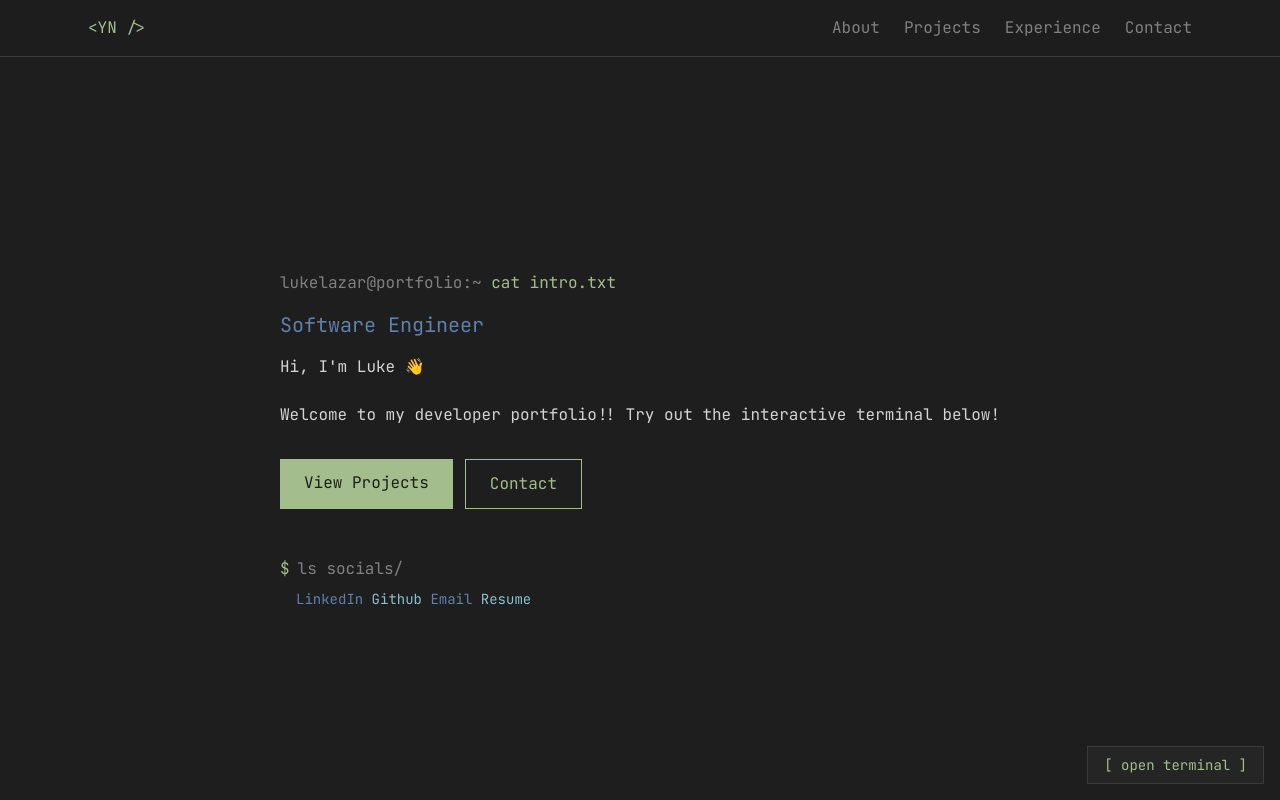
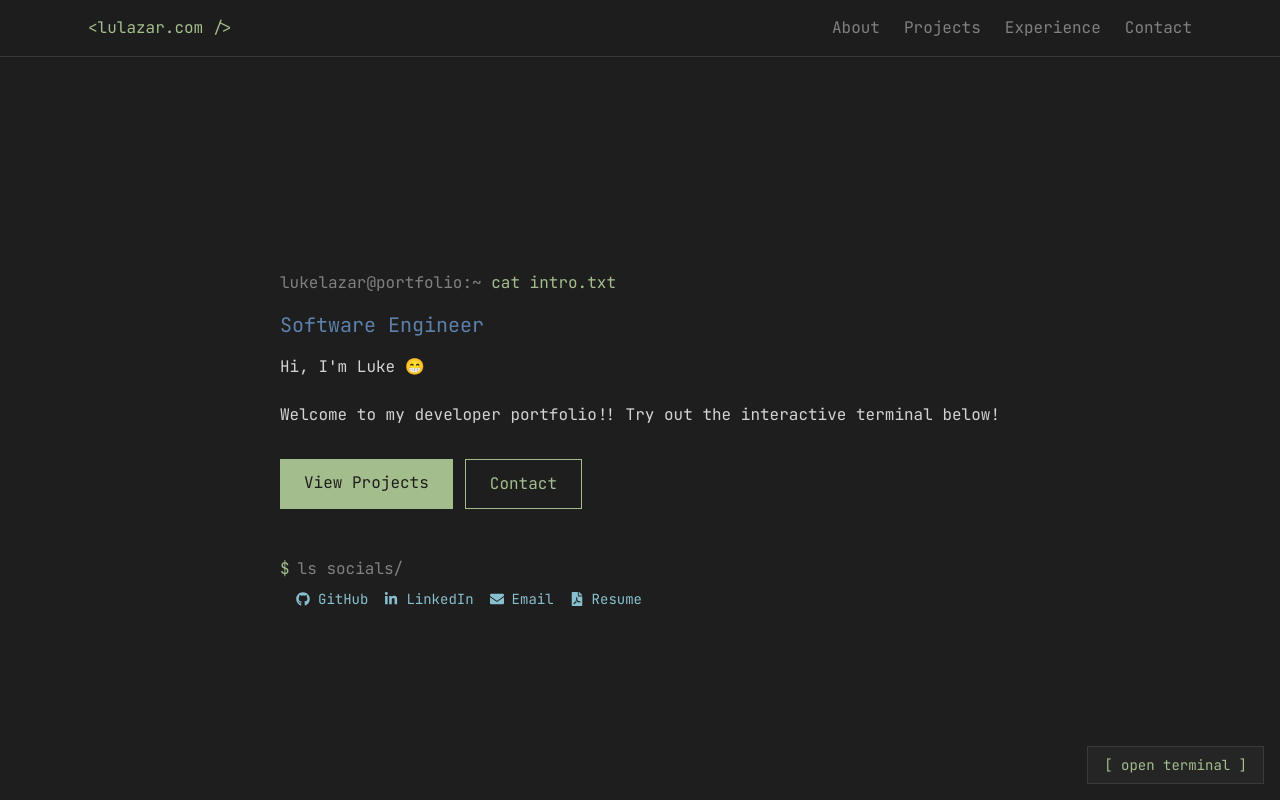
Before and after one commit to lazarr1/lulazar-com, a React (Vite) app: page / in a window 1280 px wide. Built offline with nearby package versions, Linux system fonts and the light colour scheme.

Commit message:
Front page complete

```diff
--- a/package.json
+++ b/package.json
@@ -1,4 +1,3 @@
-
 {
       "name": "Personal Website Design",
       "version": "0.1.0",
@@ -42,6 +41,7 @@
             "react-day-picker": "^8.10.1",
             "react-dom": "^18.3.1",
             "react-hook-form": "^7.55.0",
+            "react-icons": "^5.5.0",
             "react-resizable-panels": "^2.1.7",
             "react-router-dom": "*",
             "recharts": "^2.15.2",
--- a/src/components/Navigation.tsx
+++ b/src/components/Navigation.tsx
@@ -17,7 +17,7 @@ export function Navigation() {
           to="/"
           className="text-[#a3be8c] hover:text-[#b8d8a0] transition-colors"
         >
-          &lt;YN /&gt;
+          &lt;lulazar.com /&gt;
         </Link>
         <div className="flex gap-6">
           {navItems.map((item) => (
--- /dev/null
+++ b/src/components/socials.tsx
@@ -0,0 +1,57 @@
+import { FaEnvelope, FaFilePdf, FaGithub, FaLinkedinIn } from "react-icons/fa";
+
+export function GitHubButton() {
+  return (
+    <a
+      href="https://github.com/lazarr1"
+      target="_blank"
+      rel="noopener noreferrer"
+      className="flex items-center gap-2 text-[#88c0d0] hover:underline align-middle"
+    >
+      <FaGithub />
+      <span className="align-middle">GitHub</span>
+    </a>
+  );
+}
+
+export function LinkedInButton() {
+  return (
+    <a
+      href="https://linkedin.com/in/luke-lazar/"
+      target="_blank"
+      rel="noopener noreferrer"
+      className="flex items-center gap-2 text-[#88c0d0] hover:underline align-middle"
+    >
+      <FaLinkedinIn />
+      <span className="align-middle">LinkedIn</span>
+    </a>
+  );
+}
+
+export function EmailButton() {
+  return (
+    <a
+      href="mailto:lazarluke02@gmail.com"
+      target="_blank"
+      rel="noopener noreferrer"
+      className="flex items-center gap-2 text-[#88c0d0] hover:underline align-middle"
+    >
+      <FaEnvelope />
+      <span className="align-middle">Email</span>
+    </a>
+  );
+}
+
+export function ResumeButton() {
+  return (
+    <a
+      href="/Luke_Lazar_Graduate_Resume.pdf"
+      target="_blank"
+      rel="noopener noreferrer"
+      className="flex items-center gap-2 text-[#88c0d0] hover:underline align-middle"
+    >
+      <FaFilePdf />
+      <span className="align-middle">Resume</span>
+    </a>
+  );
+}
--- a/src/index.css
+++ b/src/index.css
@@ -698,6 +698,14 @@
     color: #88c0d0;
   }
 
+  .text-\[\#dfbfff\] {
+    color: #dfbfff;
+  }
+
+  .text-\[\#ffa9e8\] {
+    color: #ffa9e8;
+  }
+
   .text-\[\#808080\] {
     color: gray;
   }
--- a/src/pages/About.tsx
+++ b/src/pages/About.tsx
@@ -7,7 +7,7 @@ export function About() {
         <div className="max-w-3xl mx-auto w-full">
           <div className="mb-8 opacity-0 animate-slideInLeft">
             <div className="text-[#a3be8c] mb-4">
-              <span className="text-[#808080]">user@portfolio:~</span> cat about.md
+              <span className="text-[#808080]">lukelazar@portfolio:~</span> cat about.md
             </div>
             <h2>About</h2>
           </div>
--- a/src/pages/Contact.tsx
+++ b/src/pages/Contact.tsx
@@ -8,7 +8,7 @@ export function Contact() {
         <div className="max-w-3xl mx-auto w-full">
           <div className="mb-8 opacity-0 animate-slideInLeft">
             <div className="text-[#a3be8c] mb-4">
-              <span className="text-[#808080]">user@portfolio:~</span> cat contact.txt
+              <span className="text-[#808080]">lukelazar@portfolio:~</span> cat contact.txt
             </div>
             <h2>Get In Touch</h2>
           </div>
--- a/src/pages/Experience.tsx
+++ b/src/pages/Experience.tsx
@@ -39,7 +39,7 @@ export function Experience() {
         <div className="max-w-3xl mx-auto w-full">
           <div className="mb-8 opacity-0 animate-slideInLeft">
             <div className="text-[#a3be8c] mb-4">
-              <span className="text-[#808080]">user@portfolio:~</span> cat experience.log
+              <span className="text-[#808080]">lukelazar@portfolio:~</span> cat experience.log
             </div>
             <h2>Experience</h2>
           </div>
--- a/src/pages/Hero.tsx
+++ b/src/pages/Hero.tsx
@@ -1,5 +1,11 @@
-import { Link } from 'react-router-dom';
-import { PageTransition } from '../components/PageTransition';
+import { Link } from "react-router-dom";
+import { PageTransition } from "../components/PageTransition";
+import {
+  GitHubButton,
+  LinkedInButton,
+  EmailButton,
+  ResumeButton,
+} from "../components/socials";
 
 export function Hero() {
   return (
@@ -8,17 +14,15 @@ export function Hero() {
         <div className="max-w-3xl mx-auto">
           <div className="mb-8 opacity-0 animate-fadeInUp">
             <div className="text-[#a3be8c] mb-4">
-              <span className="text-[#808080]">lukelazar@portfolio:~</span> cat intro.txt
+              <span className="text-[#808080]">lukelazar@portfolio:~</span> cat
+              intro.txt
             </div>
-            <p className="text-xl text-[#5e81ac] mb-4">
-              Software Engineer
+            <p className="text-xl text-[#5e81ac] mb-4">Software Engineer</p>
+            <p className="mb-6 max-w-2xl">Hi, I'm Luke 😁</p>
+            <p>
+              Welcome to my developer portfolio!! Try out the interactive
+              terminal below!
             </p>
-            <p className="mb-6 max-w-2xl">
-				Hi, I'm Luke 👋
-			</p>
-			<p>
-				Welcome to my developer portfolio!! Try out the interactive terminal below!
-			</p>
           </div>
 
           <div className="flex gap-3 flex-wrap opacity-0 animate-fadeInUp delay-200">
@@ -41,11 +45,11 @@ export function Hero() {
               <span className="text-[#a3be8c]">$</span>
               <span>ls socials/</span>
             </div>
-            <div className="pl-4 text-sm">
-              <span className="text-[#5e81ac]">LinkedIn</span>{' '}
-              <span className="text-[#88c0d0]">Github</span>{' '}
-              <span className="text-[#5e81ac]">Email</span>{' '}
-              <span className="text-[#88c0d0]">Resume</span>
+            <div className="pl-4 text-sm flex col gap-4 items-center">
+              <GitHubButton />
+              <LinkedInButton />
+              <EmailButton />
+              <ResumeButton />
             </div>
           </div>
         </div>
--- a/src/pages/Projects.tsx
+++ b/src/pages/Projects.tsx
@@ -39,7 +39,7 @@ export function Projects() {
         <div className="max-w-4xl mx-auto w-full">
           <div className="mb-8 opacity-0 animate-slideInLeft">
             <div className="text-[#a3be8c] mb-4">
-              <span className="text-[#808080]">user@portfolio:~</span> ls projects/
+              <span className="text-[#808080]">lukelazar@portfolio:~</span> ls projects/
             </div>
             <h2>Projects</h2>
           </div>
```
Also changed, not shown: 2 other files (tests, documents, lock files or other folders). Lines whose indentation alone changed are shown as unchanged.
